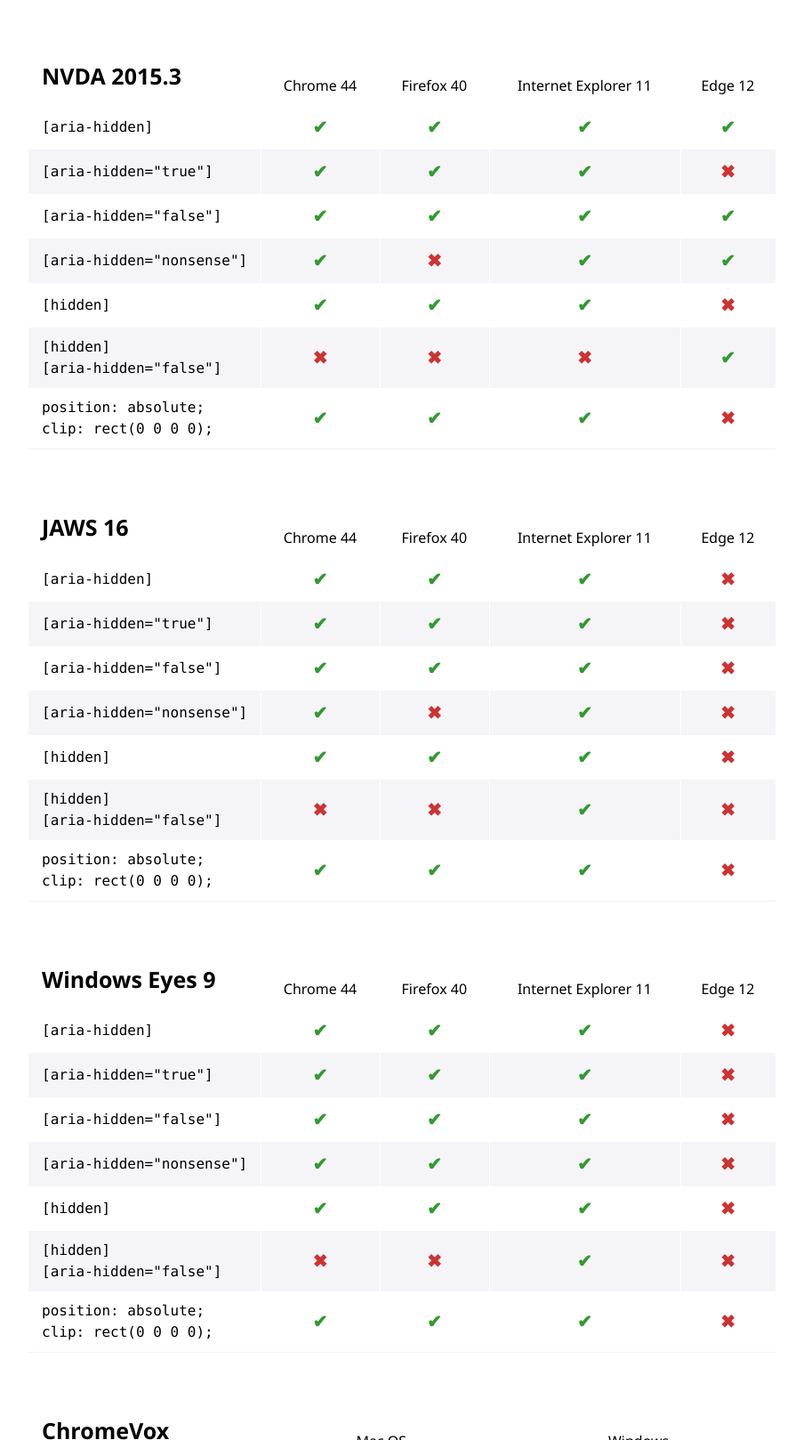
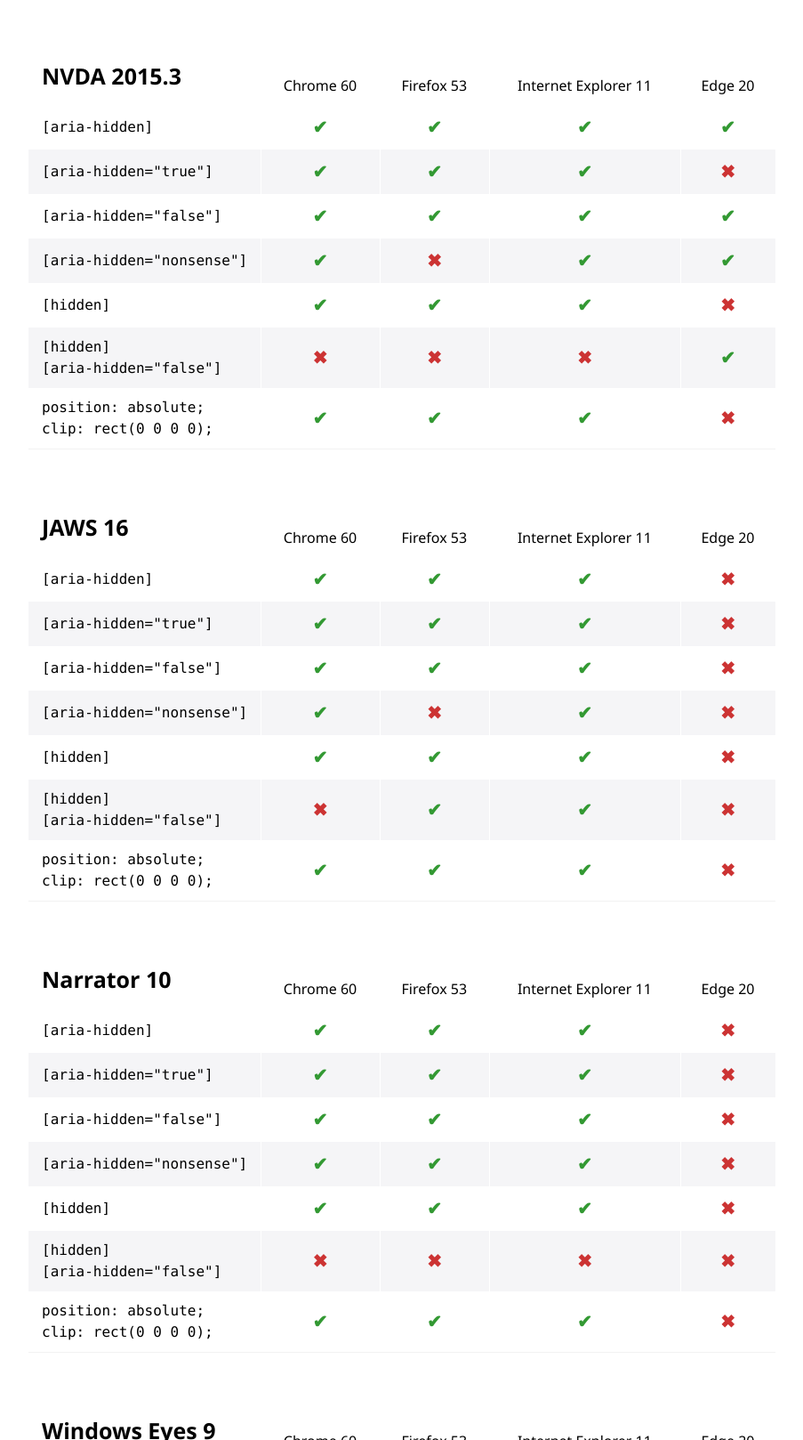
Before and after one commit to jonathantneal/rat, a plain HTML site: page hidden.html in a window 1280 px wide. Shown: the part 1182-2800 px from the top of the page at 89% size, without its empty margins (188-1091 px from the left). Drawn offline with Linux system fonts and the light colour scheme.

Commit message:
Update hidden test results

```diff
--- a/hidden.html
+++ b/hidden.html
@@ -7,10 +7,10 @@
 
 <h1>Hidden Content Results - <abbr title="Results from Assistive Technology">RAT</abbr></h1>
 
-<nav>
+<nav aria-label="RAT">
 	<ul>
+		<li><a href="tests/hidden.html">This test</a>
 		<li><a href="./">All tests</a>
-		<li><a href="tests/hidden.html">This test</a>
 		<li><a href="howto.html">How to test</a>
 		<li><a href="https://github.com/jonathantneal/rat">GitHub source</a>
 	</ul>
@@ -62,8 +62,8 @@
 	<thead>
 		<tr>
 			<th></th>
-			<th>Chrome 44</th>
-			<th>Firefox 40</th>
+			<th>Chrome 60</th>
+			<th>Firefox 53</th>
 			<th>Safari 9</th>
 		</tr>
 	</thead>
@@ -104,10 +104,10 @@
 	<thead>
 		<tr>
 			<th></th>
-			<th>Chrome 44</th>
-			<th>Firefox 40</th>
+			<th>Chrome 60</th>
+			<th>Firefox 53</th>
 			<th>Internet Explorer 11</th>
-			<th>Edge 12</th>
+			<th>Edge 20</th>
 		</tr>
 	</thead>
 	<tbody>
@@ -147,10 +147,10 @@
 	<thead>
 		<tr>
 			<th></th>
-			<th>Chrome 44</th>
-			<th>Firefox 40</th>
+			<th>Chrome 60</th>
+			<th>Firefox 53</th>
 			<th>Internet Explorer 11</th>
-			<th>Edge 12</th>
+			<th>Edge 20</th>
 		</tr>
 	</thead>
 	<tbody>
@@ -176,7 +176,50 @@
 		</tr>
 		<tr>
 			<th>[hidden]<br>[aria-hidden="false"]</th>
-			<td aria-label="fail"><td aria-label="fail"><td aria-label="pass"><td aria-label="fail">
+			<td aria-label="fail"><td aria-label="pass"><td aria-label="pass"><td aria-label="fail">
+		</tr>
+		<tr>
+			<th>position: absolute;<br>clip: rect(0 0 0 0);</th>
+			<td aria-label="pass"><td aria-label="pass"><td aria-label="pass"><td aria-label="fail">
+		</tr>
+	</tbody>
+</table>
+
+<table>
+	<caption>Narrator 10</caption>
+	<thead>
+		<tr>
+			<th></th>
+			<th>Chrome 60</th>
+			<th>Firefox 53</th>
+			<th>Internet Explorer 11</th>
+			<th>Edge 20</th>
+		</tr>
+	</thead>
+	<tbody>
+		<tr>
+			<th>[aria-hidden]</th>
+			<td aria-label="pass"><td aria-label="pass"><td aria-label="pass"><td aria-label="fail">
+		</tr>
+		<tr>
+			<th>[aria-hidden="true"]</th>
+			<td aria-label="pass"><td aria-label="pass"><td aria-label="pass"><td aria-label="fail">
+		</tr>
+		<tr>
+			<th>[aria-hidden="false"]</th>
+			<td aria-label="pass"><td aria-label="pass"><td aria-label="pass"><td aria-label="fail">
+		</tr>
+		<tr>
+			<th>[aria-hidden="nonsense"]</th>
+			<td aria-label="pass"><td aria-label="pass"><td aria-label="pass"><td aria-label="fail">
+		</tr>
+		<tr>
+			<th>[hidden]</th>
+			<td aria-label="pass"><td aria-label="pass"><td aria-label="pass"><td aria-label="fail">
+		</tr>
+		<tr>
+			<th>[hidden]<br>[aria-hidden="false"]</th>
+			<td aria-label="fail"><td aria-label="fail"><td aria-label="fail"><td aria-label="fail">
 		</tr>
 		<tr>
 			<th>position: absolute;<br>clip: rect(0 0 0 0);</th>
@@ -190,10 +233,10 @@
 	<thead>
 		<tr>
 			<th></th>
-			<th>Chrome 44</th>
-			<th>Firefox 40</th>
+			<th>Chrome 60</th>
+			<th>Firefox 53</th>
 			<th>Internet Explorer 11</th>
-			<th>Edge 12</th>
+			<th>Edge 20</th>
 		</tr>
 	</thead>
 	<tbody>
@@ -269,10 +312,6 @@
 	</tbody>
 </table>
 
-<h2>
-	The good news
-</h2>
-
 <p>
 	The <strong>Mac OS</strong> and <strong>Windows</strong> flagship browsers pass all tests with at least one <strong><abbr title="assistive technology">AT</abbr></strong>.
 </p>
@@ -285,23 +324,19 @@
 	<strong>VoiceOver</strong> for <strong>iOS</strong> appears to produce the same results as <strong>VoiceOver</strong> for <strong>Mac OS</strong>.
 </p>
 
-<h2>
-	The bad news
-</h2>
-
 <p>
-	<strong>VoiceOver</strong> does not work with modifier keys in <strong>Chrome</strong>.
-	In <strong>Safari</strong> and <strong>Firefox</strong>, <strong>VoiceOver</strong> only works with modifier keys (<key>Control + Option</key>).
+	At this time, <strong>JAWS</strong> does not work with <strong>Edge</strong>.
 </p>
 
-<p>
-	<strong>Firefox</strong> has no scenario where it will read visibly hidden content by <code>[hidden][aria-hidden="false"]</code>.
-</p>
-
-<p>
-	At this time, <strong>Edge</strong> should <strong>not</strong> be considered an accessible browser.
-	It does not work with <small>(nearly)</small> any <strong><abbr title="assistive technology">AT</abbr></strong>, including <strong>Windows</strong>’ own <strong>Narrator</strong> application.
-	<strong><abbr title="NonVisual Desktop Access">NVDA</abbr></strong> 2015.3 adds support for <strong>Edge</strong>, but the tests fail miserably.
-</p>
+<footer>
+	<nav aria-label="RAT">
+		<ul>
+			<li><a href="tests/hidden.html">This test</a>
+			<li><a href="./">All tests</a>
+			<li><a href="howto.html">How to test</a>
+			<li><a href="https://github.com/jonathantneal/rat">GitHub source</a>
+		</ul>
+	</nav>
+</footer>
 
 <script src="assets/script.js"></script>
```
